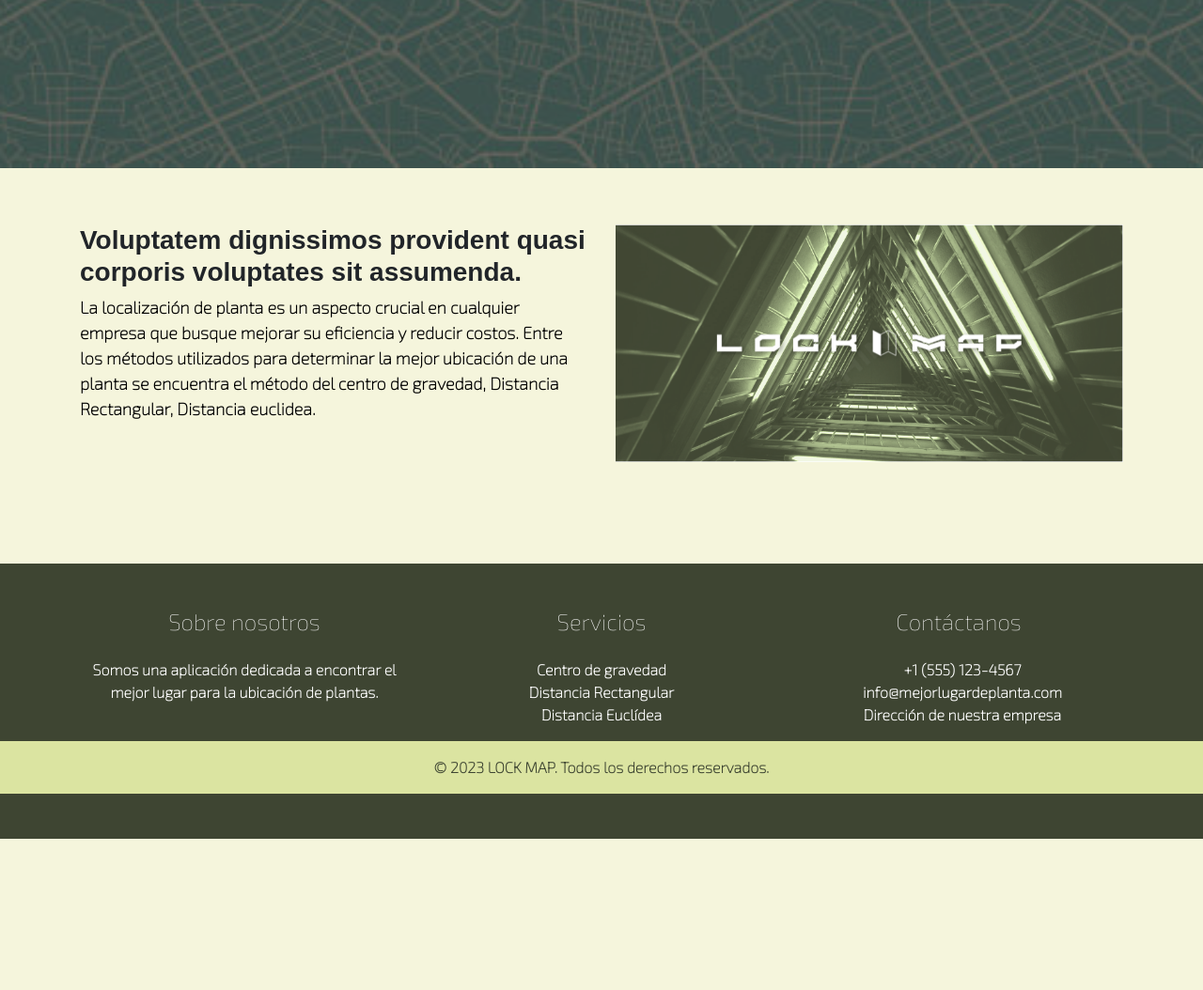
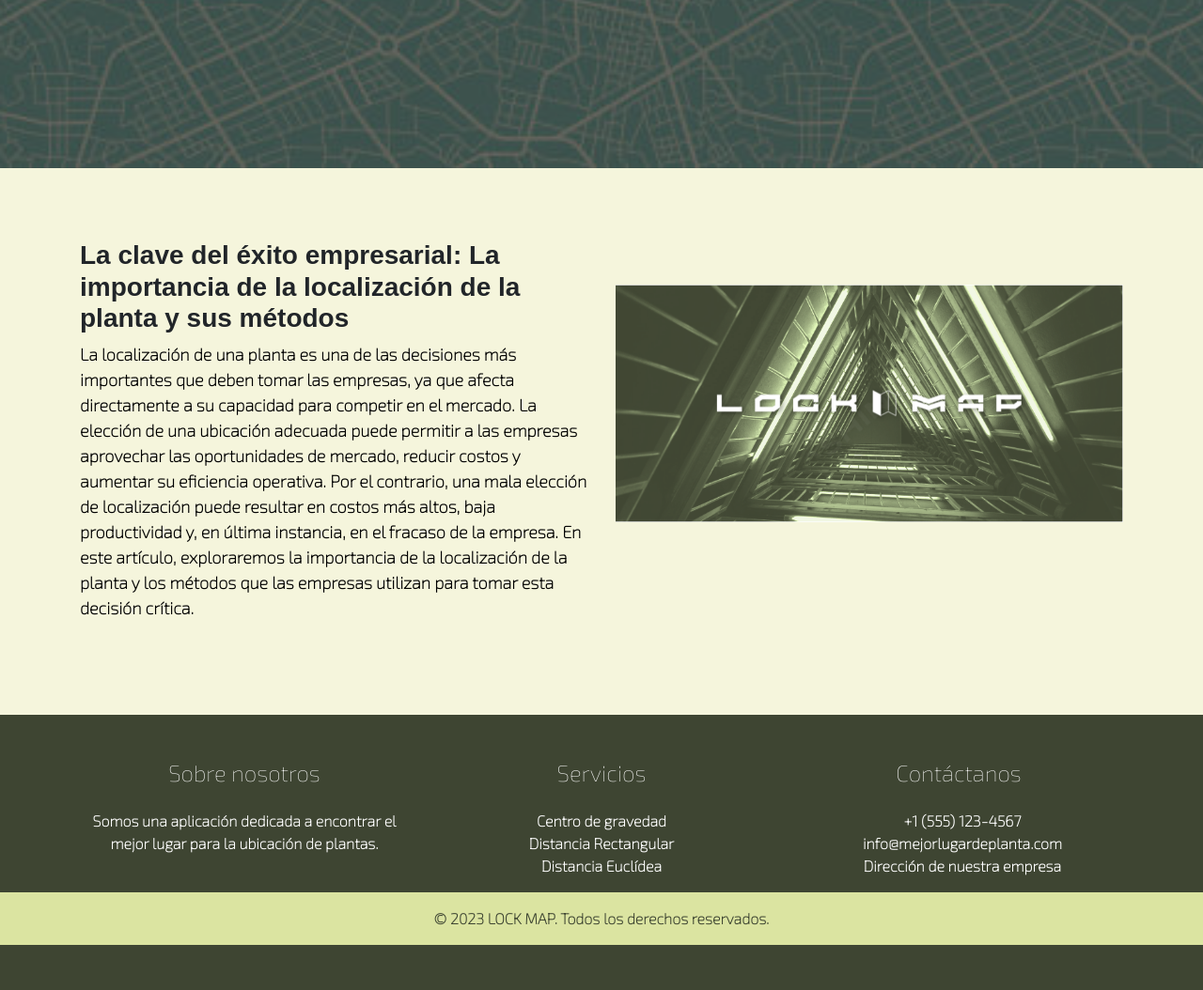
Before and after one commit to Arturo-daza/Ubicacion_plantas, a Flask app: page / in a window 1280 px wide. Shown: the part 697-1751 px from the top of the page at 94% size. Before the commit the page ends 1590 px from the top, so only its background shows below. Run offline with Flask 2, Linux system fonts and the light colour scheme; some libraries are stand-ins or nearby versions.

Commit message:
Seguir agregando estilos

```diff
--- a/main.py
+++ b/main.py
@@ -6,6 +6,7 @@ from centro_gravedad import metodo_centroide_con_mapa, convertir_df
 import pandas as pd
 
 app = Flask(__name__)
+app.config['ENV'] = 'development'
 app.secret_key = "cairocoders-ednalan"
 
 ## Datos para establecer la conexión a la base de datos
--- a/static/css/style.css
+++ b/static/css/style.css
@@ -73,3 +73,8 @@ section {
 div {
   font-weight: bold;
 }
+
+.center-image {
+  display: block;
+  margin: auto;
+  }
--- a/templates/index.html
+++ b/templates/index.html
@@ -10,22 +10,25 @@
                     personalizacion a tus necesidades</h2>
             </div>
         </div>
-
     </div>
 </section><!-- End Hero -->
 <!-- ======= About Section ======= -->
-<section id="about" class="about">
+<section id="about" class="about mt-3">
     <div class="container" data-aos="fade-up">
         <div class="row">
             <div class="col-lg-6 order-1 order-lg-2" data-aos="fade-left" data-aos-delay="100">
-                <img src="{{ url_for ('static', filename = 'images/idk.png')}}" class="img-fluid" alt="">
+                <img src="{{ url_for ('static', filename = 'images/idk.png')}}" class="img-fluid mt-5" alt="">
             </div>
             <div class="col-lg-6 pt-4 pt-lg-0 order-2 order-lg-1 content" data-aos="fade-right" data-aos-delay="100">
-                <h3>Voluptatem dignissimos provident quasi corporis voluptates sit assumenda.</h3>
+                <h3>La clave del éxito empresarial: La importancia de la localización de la planta y sus métodos</h3>
                 <p style="color : black; font-size: 18px; font-weight:bold; ">
-                    La localización de planta es un aspecto crucial en cualquier empresa que busque mejorar su
-                    eficiencia y reducir costos. Entre los métodos utilizados para determinar la mejor ubicación de una
-                    planta se encuentra el método del centro de gravedad, Distancia Rectangular, Distancia euclidea.
+                    La localización de una planta es una de las decisiones más importantes que deben tomar las empresas,
+                    ya que afecta directamente a su capacidad para competir en el mercado. La elección de una ubicación
+                    adecuada puede permitir a las empresas aprovechar las oportunidades de mercado, reducir costos y
+                    aumentar su eficiencia operativa. Por el contrario, una mala elección de localización puede resultar
+                    en costos más altos, baja productividad y, en última instancia, en el fracaso de la empresa. En este
+                    artículo, exploraremos la importancia de la localización de la planta y los métodos que las empresas
+                    utilizan para tomar esta decisión crítica.
                 </p>
             </div>
         </div>
--- a/templates/layout.html
+++ b/templates/layout.html
@@ -63,7 +63,7 @@
         </div>
     </nav>
 
-    <div class= "pb-5" style="background-color: beige;">
+    <div class= "pb-4" style="background-color: beige;">
         {% block body %}
         {% endblock %}
     </div>
```
